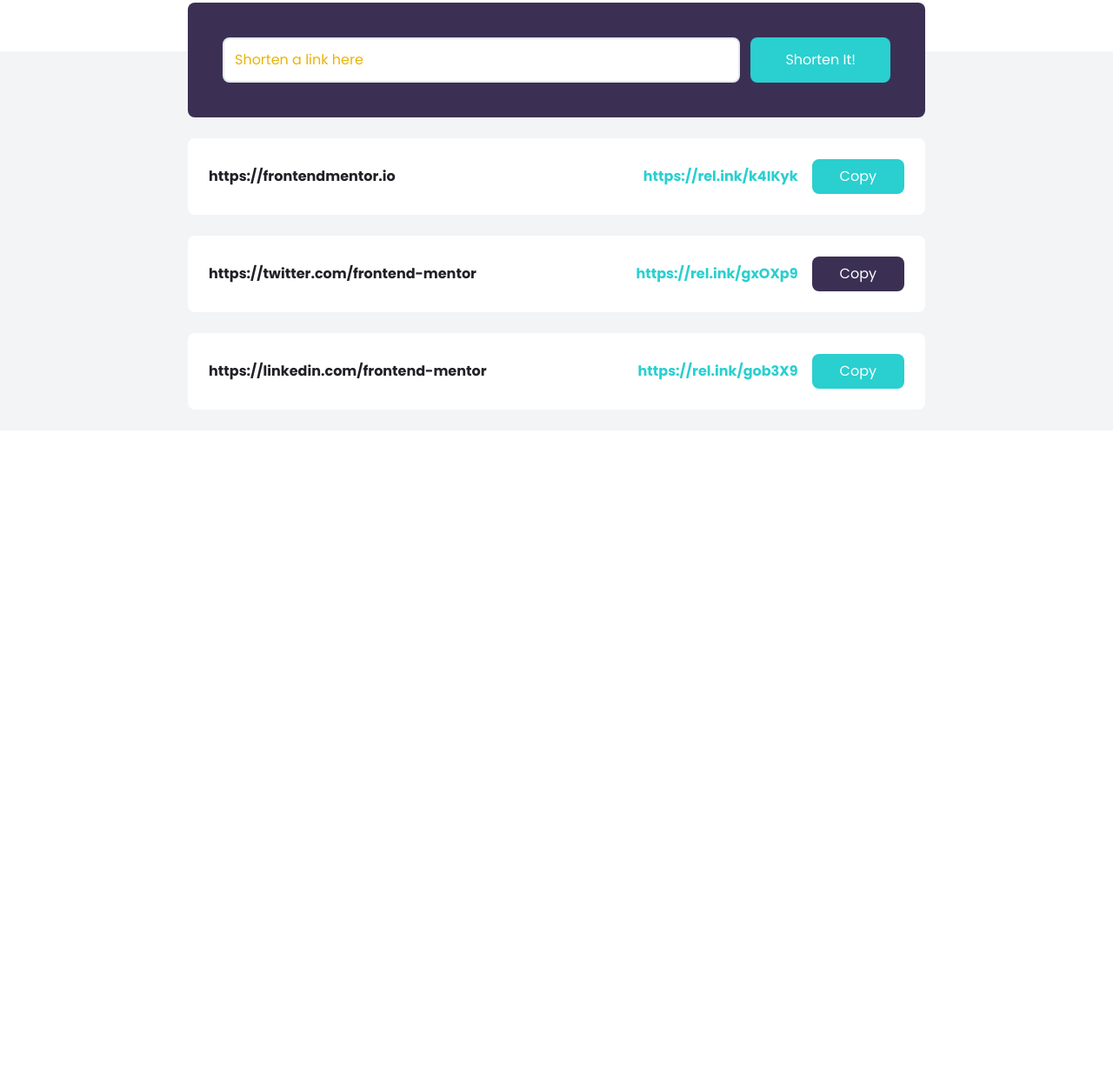
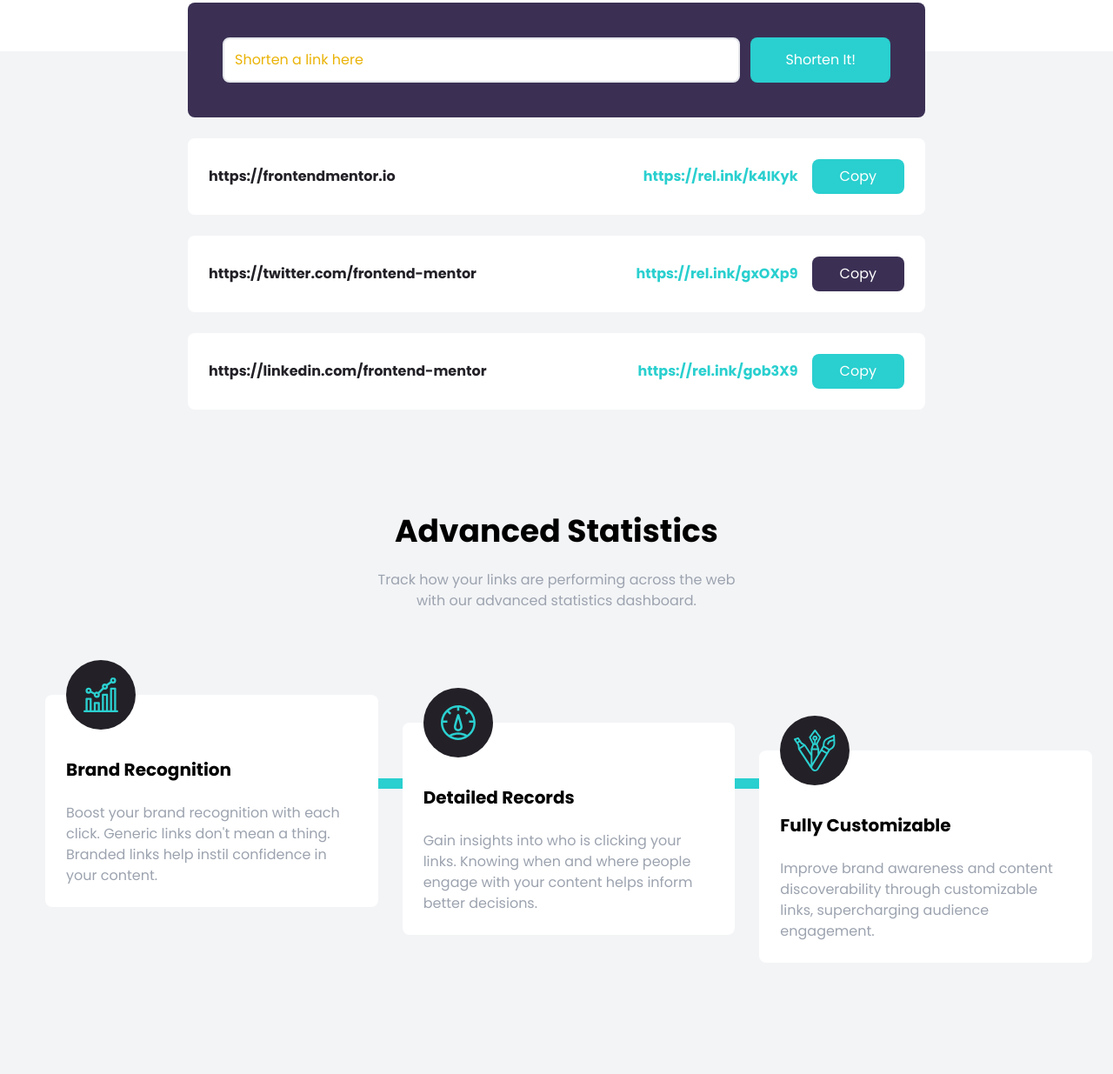
Before and after one commit to GenaroSalomone/tailwind-course, a website: page website-projects/shortly/index.html in a window 1280 px wide. Shown: the part 685-1920 px from the top of the page at 87% size. Before the commit the page ends 1180 px from the top, so only its background shows below. Drawn offline with Linux system fonts and the light colour scheme.

Commit message:
Feature boxes

```diff
--- a/website-projects/shortly/index.html
+++ b/website-projects/shortly/index.html
@@ -111,9 +111,10 @@
           </button>
 
           <!-- Error Message -->
-           <div class="absolute left-7 bottom-3 text-red text-sm italic" id="error-msg">
-
-           </div>
+          <div
+            class="absolute left-7 bottom-3 text-red text-sm italic"
+            id="error-msg"
+          ></div>
         </form>
 
         <!-- Link 1 -->
@@ -177,5 +178,89 @@
         </div>
       </div>
     </section>
+
+    <!-- Stats -->
+    <section id="stats" class="py-24 bg-gray-100">
+      <div class="container mx-auto px-3">
+        <h2 class="text-4xl mb-6 font-bold text-center">Advanced Statistics</h2>
+        <p class="max-w-xs mx-auto text-center text-gray-400 md:max-w-md">
+          Track how your links are performing across the web with our advanced
+          statistics dashboard.
+        </p>
+      </div>
+    </section>
+
+    <!-- Feature Box Section -->
+    <section id="features" class="pb-32 bg-gray-100">
+      <div
+        class="relative container flex flex-col items-start px-6 mx-auto md:flex-row md:space-x-7"
+      >
+        <!-- Horizontal Line -->
+        <div
+          class="hidden absolute top-24 w-10/12 left-16 h-3 bg-cyan md:block"
+        ></div>
+        <!-- Vertical Line -->
+        <div class="absolute w-2 left-1/2 h-full -ml-1 bg-cyan md:hidden"></div>
+        <!-- Box 1 -->
+        <div
+          class="relative flex flex-col p-6 space-y-6 bg-white rounded-lg md:w-1/3"
+        >
+          <!-- Image Positioning -->
+           <div class="absolute -ml-10 left-1/2 -top-10 md:left-16">
+            <!-- Image Container For Background & Center -->
+             <div class="flex items-center justify-center w-20 h-20 p-4 rounded-full bg-veryDarkViolet">
+              <img src="images/icon-brand-recognition.svg" alt="">
+             </div>
+           </div>
+           <h5 class="pt-6 text-xl font-bold text-center capitalize md:text-left">
+            Brand Recognition
+           </h5>
+           <p class="text-center text-gray-400 md:text-left">
+            Boost your brand recognition with each click. Generic links don't
+            mean a thing. Branded links help instil confidence in your content.
+           </p>
+        </div>
+
+        <!-- Box 2 -->
+        <div
+          class="relative flex flex-col mt-24 p-6 space-y-6 bg-white rounded-lg md:mt-8 md:w-1/3"
+        >
+          <!-- Image Positioning -->
+           <div class="absolute -ml-10 left-1/2 -top-10 md:left-16">
+            <!-- Image Container For Background & Center -->
+             <div class="flex items-center justify-center w-20 h-20 p-4 rounded-full bg-veryDarkViolet">
+              <img src="images/icon-detailed-records.svg" alt="">
+             </div>
+           </div>
+           <h5 class="pt-6 text-xl font-bold text-center capitalize md:text-left">
+            Detailed records
+           </h5>
+           <p class="text-center text-gray-400 md:text-left">
+            Gain insights into who is clicking your links. Knowing when and
+            where people engage with your content helps inform better decisions.
+           </p>
+        </div>
+
+        <!-- Box 3 -->
+        <div
+          class="relative flex flex-col mt-24 p-6 space-y-6 bg-white rounded-lg md:mt-16 md:w-1/3"
+        >
+          <!-- Image Positioning -->
+           <div class="absolute -ml-10 left-1/2 -top-10 md:left-16">
+            <!-- Image Container For Background & Center -->
+             <div class="flex items-center justify-center w-20 h-20 p-4 rounded-full bg-veryDarkViolet">
+              <img src="images/icon-fully-customizable.svg" alt="">
+             </div>
+           </div>
+           <h5 class="pt-6 text-xl font-bold text-center capitalize md:text-left">
+            Fully customizable
+           </h5>
+           <p class="text-center text-gray-400 md:text-left">
+            Improve brand awareness and content discoverability through
+            customizable links, supercharging audience engagement.
+           </p>
+        </div>
+      </div>
+    </section>
   </body>
 </html>
```
Also changed, not shown: website-projects/shortly/css/styles.css.
